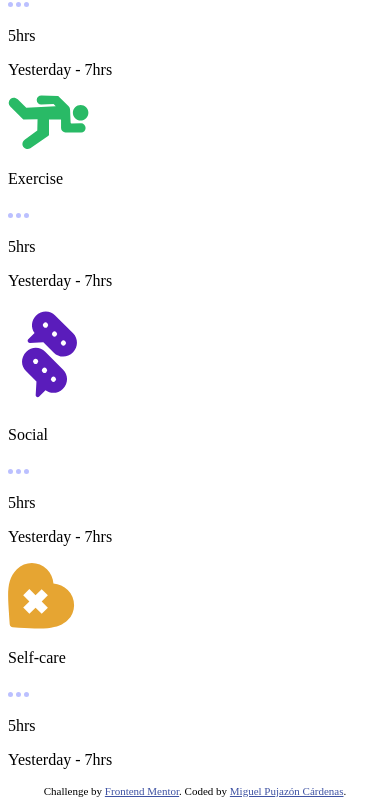
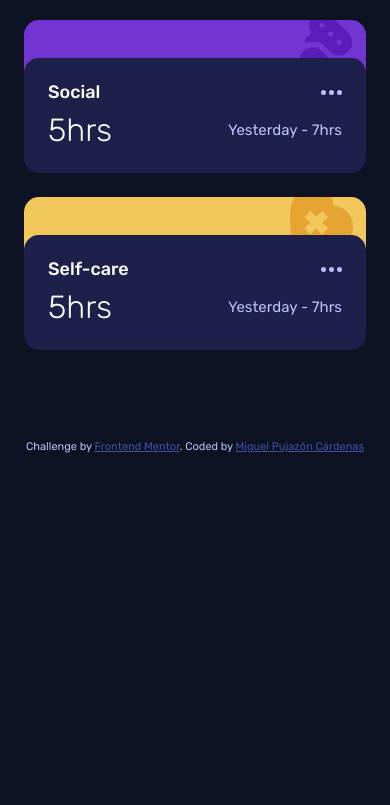
Before and after one commit to mpujazon/time-tracking-dashboard, a plain HTML site: page index.html in a window 390 px wide. Shown: the part 989-1794 px from the top of the page. After the commit the page ends 1452 px from the top, so only its background shows below. Drawn offline with Linux system fonts and the light colour scheme.

Commit message:
CSS Mobile Approach Done

```diff
--- a/index.html
+++ b/index.html
@@ -5,14 +5,8 @@
   <meta name="viewport" content="width=device-width, initial-scale=1.0"> <!-- displays site properly based on user's device -->
 
   <link rel="icon" type="image/png" sizes="32x32" href="./images/favicon-32x32.png">
-
+  <link rel="stylesheet" href="/style.css">
   <title>Time tracking dashboard</title>
-
-  <!-- Feel free to remove these styles or customise in your own stylesheet 👍 -->
-  <style>
-    .attribution { font-size: 11px; text-align: center; }
-    .attribution a { color: hsl(228, 45%, 44%); }
-  </style>
 </head>
 <body>
   <main class="grid-container">
@@ -128,9 +122,9 @@
     </div>
   </main>
 
-  <div class="attribution">
+  <footer class="attribution">
     Challenge by <a href="https://www.frontendmentor.io?ref=challenge" target="_blank">Frontend Mentor</a>.
-    Coded by <a href="https://github.com/mpujazon">Miguel Pujazón Cárdenas</a>.
-  </div>
+    Coded by <a href="https://github.com/mpujazon">Miguel Pujazón Cárdenas</a>
+  </footer>
 </body>
 </html>
--- /dev/null
+++ b/style.css
@@ -0,0 +1,227 @@
+/* Font Import */
+@import url('https://fonts.googleapis.com/css2?family=Rubik:ital,wght@0,300..900;1,300..900&display=swap');
+
+/* Variables */
+:root{
+    --clr-white: #FFF;
+    --clr-black: #000;
+    --clr-navy-950: #0E1323;
+    --clr-navy-900: #1C204B;
+    --clr-navy-800: #33397A;
+    --clr-navy-200: #BBC0FF;
+    --clr-orange: #FF8B64;
+    --clr-purple-700: #7335D2;
+    --clr-purple-600: #5747EA;
+    --clr-purple-500: #7078C9;
+    --clr-blue-300:  #55C2E6;
+    --clr-pink-400: #FF5E7D;
+    --clr-green-400: #4BCF82;
+    --clr-yellow-300: #F1C75B;
+    --clr-grey-200: #D8D8D8;
+
+    --spacing-0: 0rem;
+    --spacing-100: .5rem;
+    --spacing-200: 1rem;
+    --spacing-300: 1.5rem;
+    --spacing-400: 2rem;
+    --spacing-500: 2.5rem;
+}
+
+*, *::before, *::after{
+    box-sizing: border-box;
+    margin: 0;
+    padding: 0;
+}
+
+/* General style, mobile */
+body{
+    font-family: 'Rubik', sans-serif;
+    background-color: var(--clr-navy-950);
+
+    -webkit-font-smoothing: antialiased;
+    -moz-osx-font-smoothing: grayscale;
+}
+
+.grid-container{
+    display: grid;
+    grid-template-columns: 1fr;
+    grid-template-rows: auto;
+    padding: 5rem var(--spacing-300);
+    gap: var(--spacing-300);
+}
+
+.main-card{
+    background-color: var(--clr-navy-900);
+    border-radius: 15px;
+}
+
+.user-card{
+    background-color: var(--clr-purple-600);
+    border-radius: 15px;
+    padding: var(--spacing-400);
+    display: flex;
+    gap: var(--spacing-300);
+    align-items: center;
+    justify-content: center;
+}
+
+.user-card img {
+    width: 64px;
+    border: 3px solid var(--clr-white);
+    border-radius: 50%;
+}
+
+.user-card p{
+    color: var(--clr-navy-200);
+    font-size: .9375rem;
+    line-height: 1.125rem;
+}
+
+.user-card h1{
+    color: var(--clr-white);
+    font-size: 1.5rem;
+    font-weight: 300;
+    line-height: 28px;
+}
+
+.time-categories{
+    padding: var(--spacing-300);
+    display: flex;
+    justify-content: space-around;
+}
+
+.time-categories button{
+    font-family: 'Rubik', sans-serif;
+    border: 0;
+    background-color: transparent;
+    font-size: 1.125rem;
+    font-weight: 400;
+    line-height: 21px;
+    color: var(--clr-purple-500);
+    transition: scale .2s ease-in-out;
+}
+
+.time-categories button:hover{
+    color: var(--clr-white);
+    scale: 1.07;
+    cursor: pointer;
+}
+
+.time-categories button.active{
+    color: var(--clr-white);
+}
+
+.category-card{
+    border-radius: 15px;
+    color: var(--clr-white);
+}
+
+.category-card__tab{
+    background-color: var(--clr-orange);
+    border-radius: 15px 15px 0 0;
+    display: flex;
+    flex-direction: row-reverse;
+    padding-right: 14px;
+    height: 80px;
+    overflow: hidden;
+}
+
+#play-card .category-card__tab{
+    background-color: var(--clr-blue-300);
+}
+
+#study-card .category-card__tab{
+    background-color: var(--clr-pink-400);
+}
+
+#exercise-card .category-card__tab{
+    background-color: var(--clr-green-400);
+}
+
+#social-card .category-card__tab{
+    background-color: var(--clr-purple-700);
+}
+
+#self-care-card .category-card__tab{
+    background-color: var(--clr-yellow-300);
+}
+
+.category-card__tab img{
+    position: relative;
+    bottom: 10px;
+}
+
+#exercise-card .category-card__tab img{
+    scale: .68;
+    position: relative;
+    bottom: 13px;
+    left: 20px;
+}
+
+#social-card .category-card__tab img{
+    scale: 1.2;
+    position: relative;
+    bottom: 5px;
+}
+
+#self-care-card .category-card__tab img{
+    scale: .8;
+    position: relative;
+    bottom: 20px;
+    left: 10px;
+}
+
+.category-card__info{
+    background-color: var(--clr-navy-900);
+    border-radius: 15px;
+    padding: var(--spacing-300);
+    display: flex;
+    flex-direction: column;
+    gap: var(--spacing-100);
+    margin-top: -42px;
+    position: relative;
+}
+
+.category-row{
+    display: flex;
+    justify-content: space-between;
+    align-items: center;
+}
+
+.category-row .category{
+    font-size: 1.125rem;
+    font-weight: 500;
+    line-height: 21px;
+}
+
+.category-row img{
+    height: 100%;
+}
+
+.info-row{
+    display: flex;
+    justify-content: space-between;
+    align-items: center;
+}
+
+.info-row .hours{
+    font-size: 2rem;
+    font-weight: 300;
+    line-height: 2.375rem;
+}
+
+.info-row .last-period{
+    font-size: .9375rem;
+    line-height: 18px;
+    color: var(--clr-navy-200);
+}
+
+.attribution {
+    font-size: 11px; text-align: center;
+    color: var(--clr-navy-200);
+    padding: 10px;
+}
+
+.attribution a {
+    color: hsl(228, 45%, 44%);
+}
```
